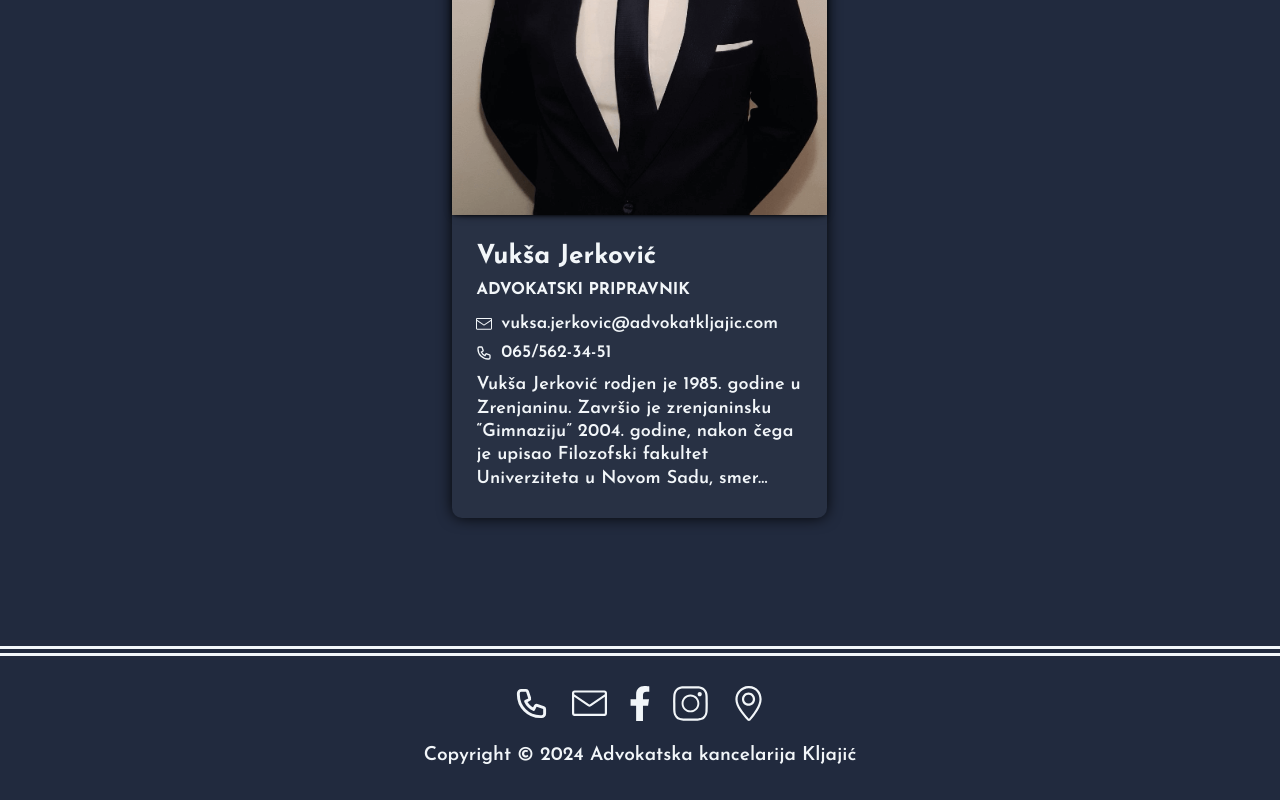
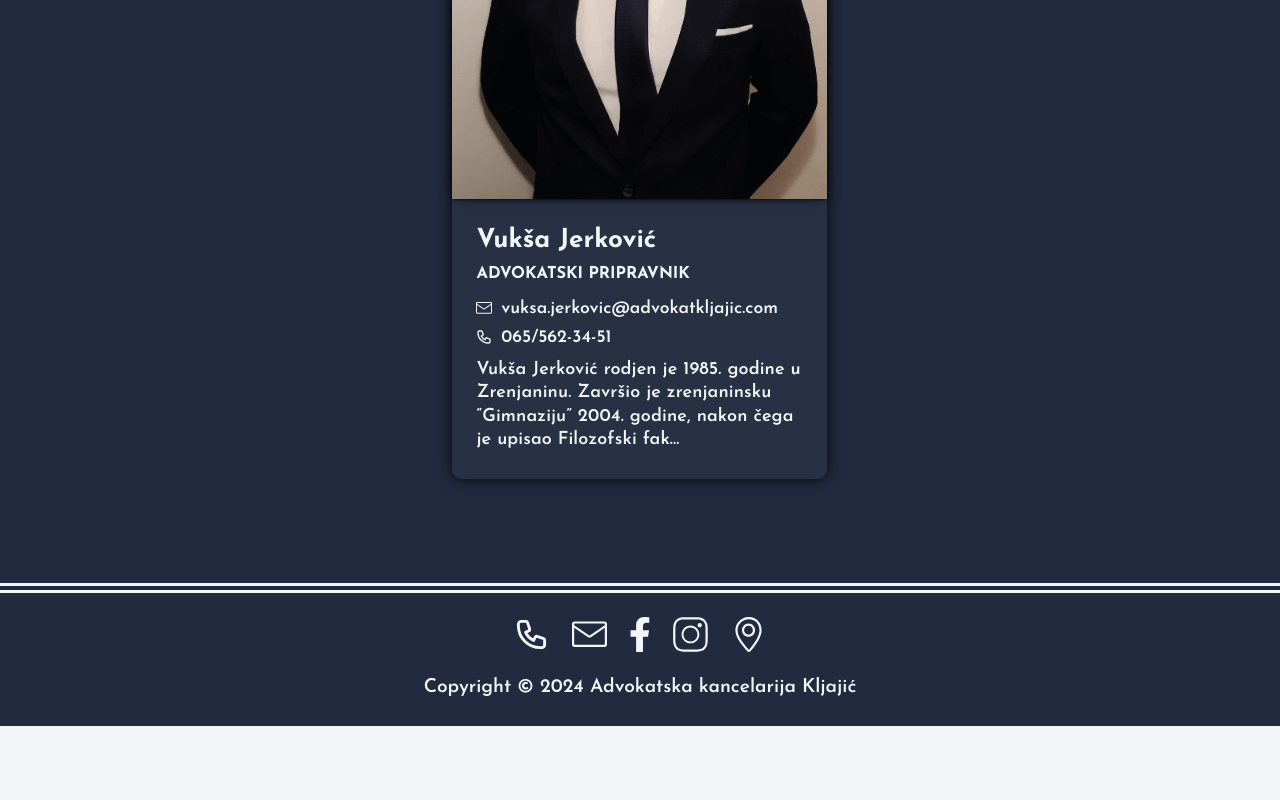
Before and after one commit to stefan-novakovic/advokatska-kancelarija-kljajic, a React (Create React App) app: page /o-nama in a window 1280 px wide. Shown: the part 2498-3298 px from the top of the page. After the commit the page ends 3224 px from the top, so only its background shows below. Built offline with nearby package versions, Linux system fonts and the light colour scheme.

Commit message:
Changed pages padding (top and bottom) and h2 bottom margin

```diff
--- a/src/layouts/AboutUsPage/AboutUsPage.js
+++ b/src/layouts/AboutUsPage/AboutUsPage.js
@@ -62,8 +62,8 @@ const AboutUsPage = () => {
                 </div>
 
                 <p>
-                  {member.bio.length > 174
-                    ? member.bio.slice(0, 174) + "..."
+                  {member.bio.length > 137
+                    ? member.bio.slice(0, 137) + "..."
                     : member.bio}
                 </p>
               </div>
--- a/src/layouts/AboutUsPage/AboutUsPage.styled.js
+++ b/src/layouts/AboutUsPage/AboutUsPage.styled.js
@@ -9,7 +9,7 @@ export const StyledAboutUsPage = styled.div`
   flex-grow: 1;
   width: 100%;
   min-height: calc(100vh - 96px + 1px);
-  padding: 5rem 0 8rem;
+  padding: 4rem 0 6.5rem;
   background-color: ${({ theme }) => theme.colors.darkNavy};
   color: ${({ theme }) => theme.colors.veryLightBlue};
 
@@ -19,7 +19,7 @@ export const StyledAboutUsPage = styled.div`
     margin-inline: auto;
     font-size: 2.5rem;
     font-weight: 700;
-    margin-bottom: 4.5rem;
+    margin-bottom: 3.75rem;
     user-select: none;
     -moz-user-select: none;
     -webkit-user-select: none;
@@ -35,13 +35,13 @@ export const StyledAboutUsPage = styled.div`
     justify-content: space-between;
     align-items: center;
     gap: 4vw;
-    margin-bottom: 2rem;
+    margin-bottom: 3rem;
   }
 
   section:first-of-type > div:first-child {
     display: flex;
     flex-direction: column;
-    gap: 1.5rem;
+    gap: 1.65rem;
     font-size: 1.275rem;
     line-height: 1.4;
   }
@@ -72,13 +72,13 @@ export const StyledAboutUsPage = styled.div`
   section:nth-of-type(2) {
     display: flex;
     flex-direction: column;
-    gap: 1rem;
+    gap: 1.25rem;
     width: 100%;
     max-width: min(76vw, 1500px);
     margin-inline: auto;
     font-size: 1.275rem;
     line-height: 1.4;
-    margin-bottom: 4rem;
+    margin-bottom: 4.5rem;
   }
 
   section:nth-of-type(2) > p:first-of-type {
@@ -164,7 +164,7 @@ export const StyledAboutUsPage = styled.div`
 
   section:nth-of-type(3) a:any-link img {
     border-radius: 10px 10px 0 0;
-    box-shadow: 0 2px 12px -5px ${({ theme }) => theme.colors.black};
+    box-shadow: 0 1px 20px -8px ${({ theme }) => theme.colors.black};
   }
 
   section:nth-of-type(3) a:hover,
--- a/src/layouts/AboutUsStaffDetailsPage/AboutUsStaffDetailsPage.styled.js
+++ b/src/layouts/AboutUsStaffDetailsPage/AboutUsStaffDetailsPage.styled.js
@@ -8,7 +8,7 @@ export const StyledAboutUsStaffDetailsPage = styled.div`
   flex-grow: 1;
   width: 100%;
   min-height: calc(100vh - 96px + 1px);
-  padding: 5rem 0 8rem;
+  padding: 4rem 0 6.5rem;
   background-color: ${({ theme }) => theme.colors.darkNavy};
   color: ${({ theme }) => theme.colors.veryLightBlue};
 
@@ -18,7 +18,7 @@ export const StyledAboutUsStaffDetailsPage = styled.div`
     margin-inline: auto;
     font-size: 2.5rem;
     font-weight: 700;
-    margin-bottom: 4.5rem;
+    margin-bottom: 3.75rem;
     user-select: none;
     -moz-user-select: none;
     -webkit-user-select: none;
@@ -39,15 +39,15 @@ export const StyledAboutUsStaffDetailsPage = styled.div`
   & > section:first-of-type > div:first-child {
     display: flex;
     width: 100%;
-    max-width: 435px;
-    aspect-ratio: 435/555.22;
+    max-width: 460px;
+    aspect-ratio: 460/587.13;
     height: auto;
-    border-radius: 3px;
+    border-radius: 4px;
     background-color: rgba(242, 246, 249, 0.06);
   }
 
   & > section:first-of-type > div:first-child img {
-    border-radius: 3px;
+    border-radius: 4px;
   }
 
   section:first-of-type > div:last-child > h3 {
@@ -59,7 +59,7 @@ export const StyledAboutUsStaffDetailsPage = styled.div`
   section:first-of-type > div:last-child > h4 {
     font-size: 1.8rem;
     font-weight: 500;
-    letter-spacing: 0.25px;
+    letter-spacing: 1px;
     margin-bottom: 2.5rem;
   }
 
--- a/src/layouts/AreasOfWorkPage/AreasOfWorkPage.styled.js
+++ b/src/layouts/AreasOfWorkPage/AreasOfWorkPage.styled.js
@@ -8,7 +8,7 @@ export const StyledAreasOfWorkPage = styled.div`
   flex-grow: 1;
   width: 100%;
   min-height: calc(100vh - 96px + 1px);
-  padding: 5rem 0 8rem;
+  padding: 4rem 0 6.5rem;
   background-color: ${({ theme }) => theme.colors.darkNavy};
   color: ${({ theme }) => theme.colors.veryLightBlue};
 
@@ -18,7 +18,7 @@ export const StyledAreasOfWorkPage = styled.div`
     margin-inline: auto;
     font-size: 2.5rem;
     font-weight: 700;
-    margin-bottom: 4.5rem;
+    margin-bottom: 3.75rem;
     user-select: none;
     -moz-user-select: none;
     -webkit-user-select: none;
--- a/src/layouts/ClientsPage/ClientsPage.styled.js
+++ b/src/layouts/ClientsPage/ClientsPage.styled.js
@@ -8,7 +8,7 @@ export const StyledClientsPage = styled.div`
   flex-grow: 1;
   width: 100%;
   min-height: calc(100vh - 96px + 1px);
-  padding: 5rem 0 8rem;
+  padding: 4rem 0 6.5rem;
   background-color: ${({ theme }) => theme.colors.darkNavy};
   color: ${({ theme }) => theme.colors.veryLightBlue};
 
@@ -18,7 +18,7 @@ export const StyledClientsPage = styled.div`
     margin-inline: auto;
     font-size: 2.5rem;
     font-weight: 700;
-    margin-bottom: 4.5rem;
+    margin-bottom: 3.75rem;
     user-select: none;
     -moz-user-select: none;
     -webkit-user-select: none;
--- a/src/layouts/ContactUsPage/ContactUsPage.js
+++ b/src/layouts/ContactUsPage/ContactUsPage.js
@@ -200,7 +200,7 @@ const ContactUsPage = () => {
             defaultValue=""
             variant="outlined"
             autoComplete="off"
-            rows={10}
+            rows={9}
             InputProps={{
               style: { color: "whitesmoke", fontSize: "1.2rem" },
             }}
--- a/src/layouts/ContactUsPage/ContactUsPage.styled.js
+++ b/src/layouts/ContactUsPage/ContactUsPage.styled.js
@@ -8,7 +8,7 @@ export const StyledContactUsPage = styled.div`
   flex-grow: 1;
   width: 100%;
   min-height: calc(100vh - 96px + 1px);
-  padding: 5rem 0 8rem;
+  padding: 4rem 0 6.5rem;
   background-color: ${({ theme }) => theme.colors.darkNavy};
   color: ${({ theme }) => theme.colors.veryLightBlue};
 
@@ -18,7 +18,7 @@ export const StyledContactUsPage = styled.div`
     margin-inline: auto;
     font-size: 2.5rem;
     font-weight: 700;
-    margin-bottom: 4.5rem;
+    margin-bottom: 3.75rem;
     user-select: none;
     -moz-user-select: none;
     -webkit-user-select: none;
--- a/src/layouts/Footer/Footer.styled.js
+++ b/src/layouts/Footer/Footer.styled.js
@@ -2,7 +2,7 @@ import styled from "styled-components";
 
 export const StyledFooter = styled.footer`
   width: 100%;
-  padding: 1.85rem 2rem;
+  padding: 1.5rem 2rem;
   background-color: ${({ theme }) => theme.colors.darkNavy};
   z-index: 1;
   border-top: 10px double ${({ theme }) => theme.colors.veryLightBlue};
--- a/src/layouts/MissingPage/MissingPage.styled.js
+++ b/src/layouts/MissingPage/MissingPage.styled.js
@@ -8,7 +8,7 @@ export const StyledMissingPage = styled.div`
   flex-grow: 1;
   width: 100%;
   min-height: calc(100vh - 96px + 1px);
-  padding: 5rem 0 8rem;
+  padding: 4rem 0 6.5rem;
   background-color: ${({ theme }) => theme.colors.darkNavy};
   color: ${({ theme }) => theme.colors.veryLightBlue};
 
@@ -18,7 +18,7 @@ export const StyledMissingPage = styled.div`
     margin-inline: auto;
     font-size: 2.5rem;
     font-weight: 700;
-    margin-bottom: 4.5rem;
+    margin-bottom: 3.75rem;
     user-select: none;
     -moz-user-select: none;
     -webkit-user-select: none;
--- a/src/layouts/UsefulLinksPage/UsefulLinksPage.styled.js
+++ b/src/layouts/UsefulLinksPage/UsefulLinksPage.styled.js
@@ -8,7 +8,7 @@ export const StyledUsefulLinksPage = styled.div`
   flex-grow: 1;
   width: 100%;
   min-height: calc(100vh - 96px + 1px);
-  padding: 5rem 0 8rem;
+  padding: 4rem 0 6.5rem;
   background-color: ${({ theme }) => theme.colors.darkNavy};
   color: ${({ theme }) => theme.colors.veryLightBlue};
 
@@ -18,7 +18,7 @@ export const StyledUsefulLinksPage = styled.div`
     margin-inline: auto;
     font-size: 2.5rem;
     font-weight: 700;
-    margin-bottom: 4.5rem;
+    margin-bottom: 3.75rem;
     user-select: none;
     -moz-user-select: none;
     -webkit-user-select: none;
```
